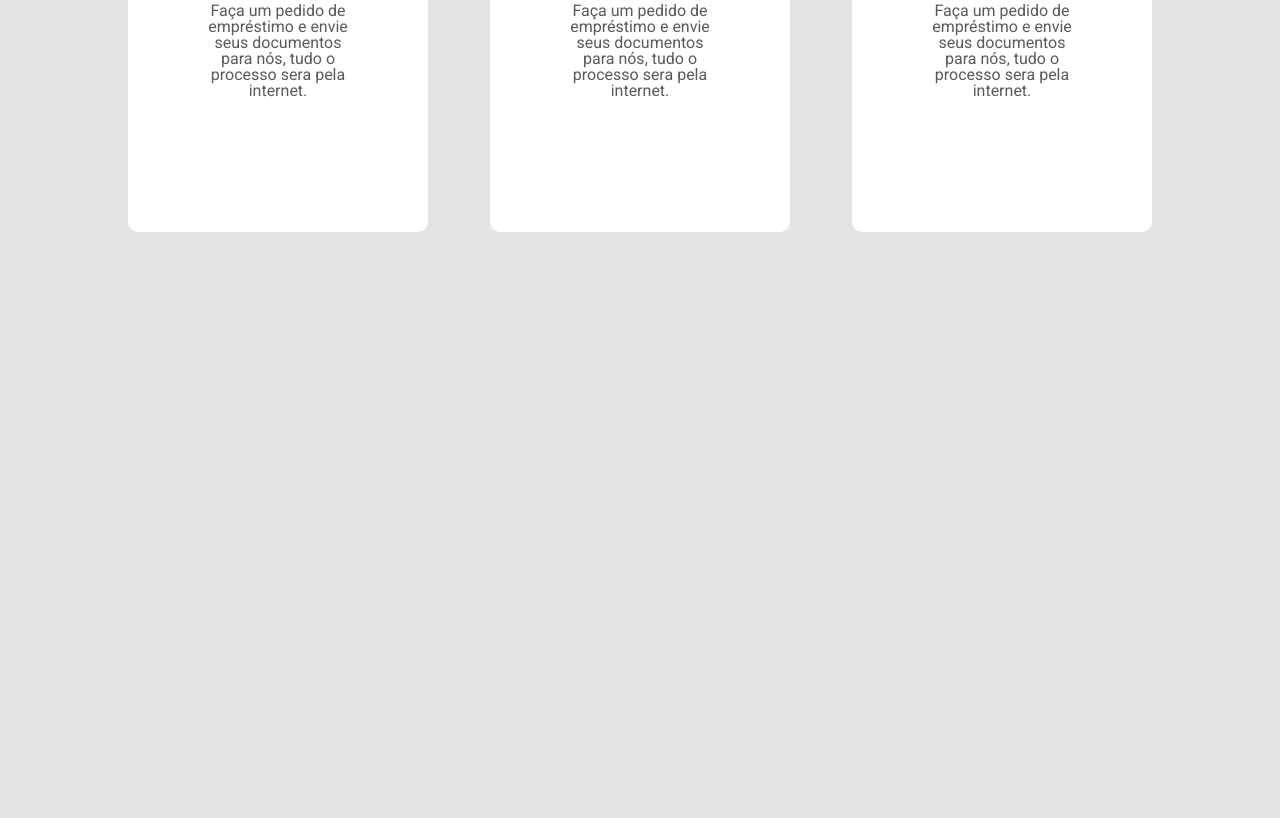
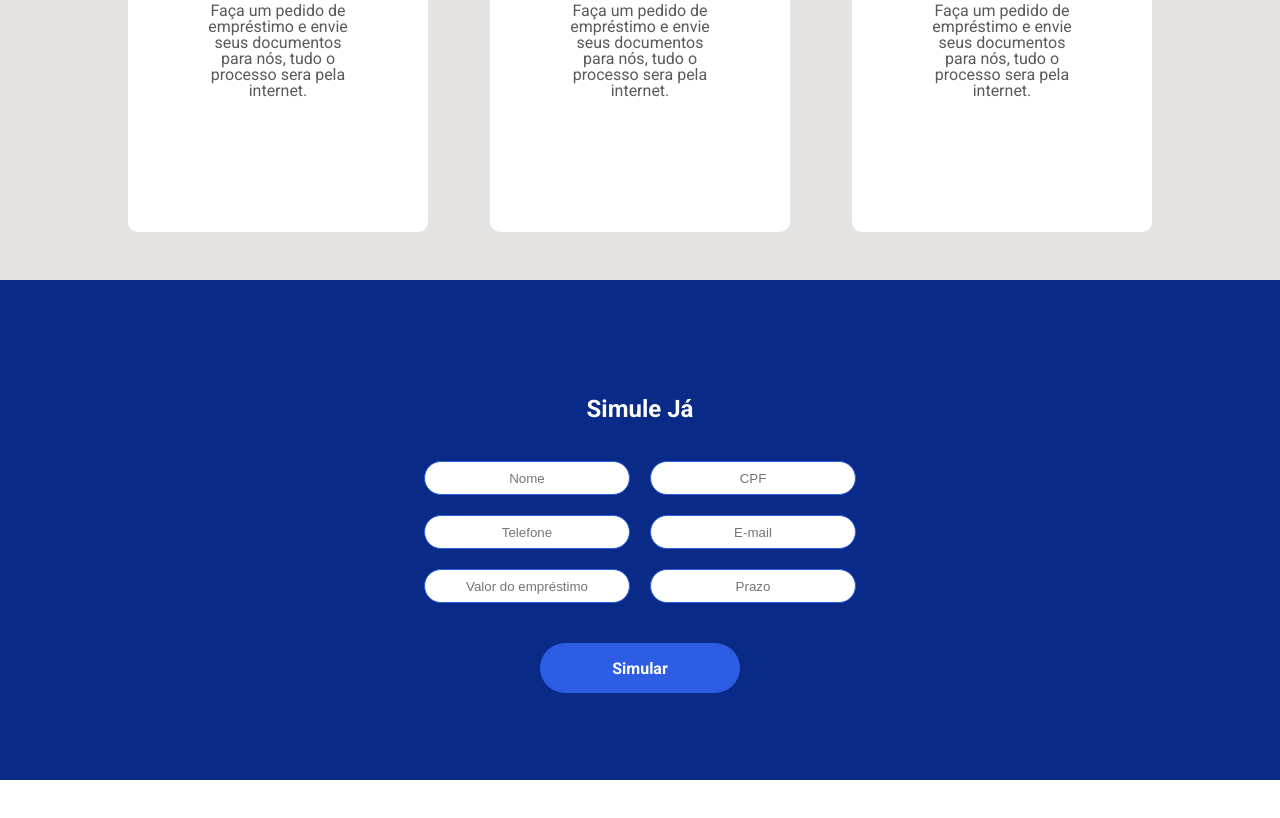
Before and after one commit to Mevzin/mera-page, a plain HTML site: page index.html in a window 1280 px wide. Shown: the part 920-1738 px from the top of the page. After the commit the page ends 1700 px from the top, so only its background shows below. Drawn offline with nearby package versions, Linux system fonts and the light colour scheme.

Commit message:
Finished demo

```diff
--- a/css/styles.css
+++ b/css/styles.css
@@ -1,7 +1,11 @@
-@import url('https://fonts.googleapis.com/css2?family=Roboto:wght@400;500;700;900&display=swap');
+@import url("https://fonts.googleapis.com/css2?family=Roboto:wght@400;500;700;900&display=swap");
 
 a {
   text-decoration: none;
+}
+
+html {
+  scroll-behavior: smooth;
 }
 
 .container {
@@ -39,7 +43,7 @@ a {
   margin-left: 10px;
 }
 
-.logo img{
+.logo img {
   height: 69px;
   object-fit: cover;
   object-position: 0px -8px;
@@ -114,7 +118,7 @@ a {
   color: rgb(230, 227, 227);
 }
 
-.aboutServiceContainer{
+.aboutServiceContainer {
   display: flex;
   flex-direction: column;
   justify-content: center;
@@ -182,8 +186,7 @@ a {
 }
 
 .cardContainer:hover {
-  border:1px solid rgb(45, 93, 226);
-
+  border: 1px solid rgb(45, 93, 226);
 }
 
 .cardContainer:hover ion-icon {
@@ -196,6 +199,68 @@ a {
   justify-content: center;
   align-items: center;
   width: 100%;
-  height: 600px;
-  background-color: rgb(230, 227, 227);
+  height: 500px;
+  background-color: rgb(9, 42, 134);
 }
+
+.loanSimuleContainer h1 {
+  font-size: 1.5em;
+  font-family: Roboto;
+  font-weight: bold;
+  color: white;
+  margin-top: 30px;
+}
+
+.formSimule {
+  display: flex;
+  flex-direction: column;
+  justify-content: center;
+  align-items: center;
+  width: 80%;
+}
+
+.inputs {
+  display: grid;
+  grid-template-columns: 1fr 1fr;
+  align-items: center;
+  width: 100%;
+  margin-top: 30px;
+}
+
+.inputs input {
+  width: 200px;
+  height: 30px;
+  margin: 10px;
+  border: 1px solid rgb(45, 93, 226);
+  border-radius: 50px;
+  text-align: center;
+}
+
+.buttonSub {
+  display: flex;
+  justify-content: center;
+  align-items: center;
+  width: 100%;
+  height: 50px;
+  margin-top: 30px;
+  transition: 0.2s;
+}
+
+.buttonSub button {
+  background-color: rgb(45, 93, 226);
+  border: 0px solid rgb(45, 93, 226);
+  border-radius: 50px;
+  color: #fff;
+  font-size: 1em;
+  font-family: Roboto;
+  font-weight: bold;
+  width: 200px;
+  height: 50px;
+  transition: 0.5s;
+}
+
+.buttonSub button:hover {
+  background-color: rgb(46, 102, 255);
+  border: 1px solid rgb(46, 102, 255);
+  color: rgb(226, 226, 226);
+}
--- a/index.html
+++ b/index.html
@@ -19,12 +19,12 @@
           </a>
         </div>
         <div class="buttons">
-          <a href="index.html">Home</a>
-          <a href="about.html">About</a>
-          <a href="contact.html">Contact</a>
+          <a href="#home">Inicio</a>
+          <a href="#aboutServices">Sobre</a>
+          <a href="#simule">Simule já</a>
         </div>
       </div>
-      <div class="bannerContainer">
+      <div id="home" class="bannerContainer">
         <div class="bannerImage">
           <img src="assets/secondaryBanner.jpg" alt="banner" />
         </div>
@@ -36,7 +36,7 @@
           </p>
         </div>
       </div>
-      <div class="aboutServiceContainer">
+      <div id="aboutServices" class="aboutServiceContainer">
         <h1>Etapas dos nossos serviços:</h1>
         <div class="cards">
           <div class="cardContainer">
@@ -65,8 +65,23 @@
           </div>
         </div>
       </div>
-      <div class="loanSimuleContainer">
-
+      <div id="simule" class="loanSimuleContainer">
+        <h1>Simule Já</h1>
+        <div class="formSimule">
+          <form action="">
+            <div class="inputs">
+              <input type="text" placeholder="Nome" />
+              <input type="text" placeholder="CPF" />
+              <input type="text" placeholder="Telefone" />
+              <input type="text" placeholder="E-mail" />
+              <input type="text" placeholder="Valor do empréstimo" />
+              <input type="text" placeholder="Prazo" />
+            </div>
+            <div class="buttonSub">
+              <button type="submit">Simular</button>
+            </div>
+          </form>
+        </div>
       </div>
     </div>
     <script src="./js/main.js"></script>
--- a/js/main.js
+++ b/js/main.js
@@ -1 +1 @@
-//alert("Este site é apenas demonstrativo!" );
+alert("Este site é apenas demonstrativo!" );
```
